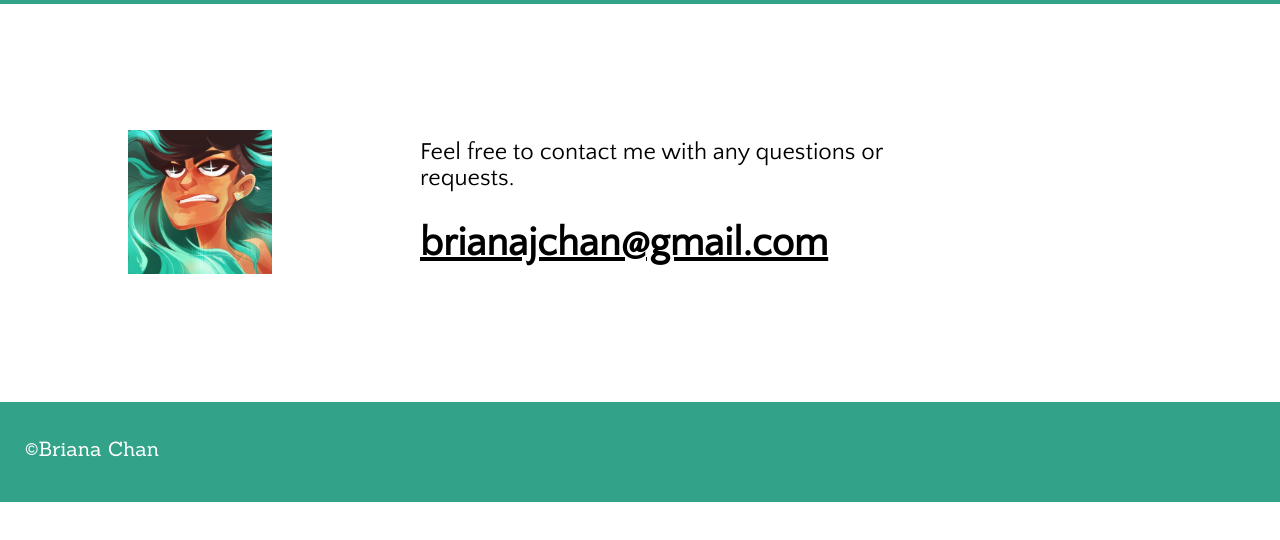
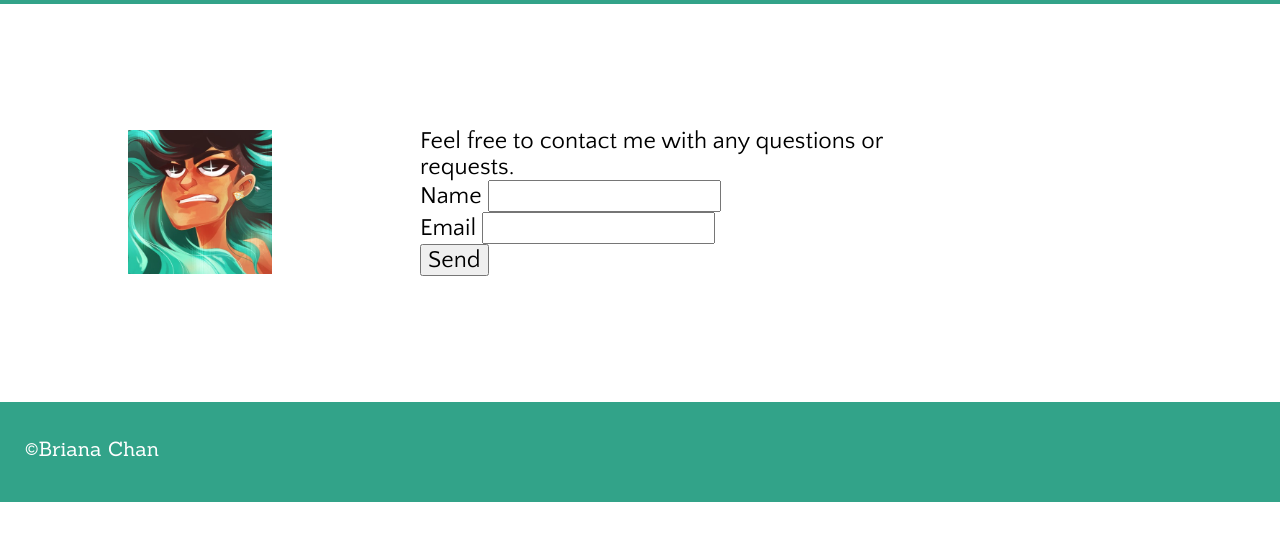
Before and after one commit to Coreylantz/brianachan.ca, a plain HTML site: page contact.html in a window 1280 px wide. Shown: the part 88-628 px from the top of the page. Drawn offline with Linux system fonts and the light colour scheme.

Commit message:
adding netlify form to site

```diff
--- a/contact.html
+++ b/contact.html
@@ -50,7 +50,18 @@
 							<img alt="" src="images/briana.jpg">
 							<div class="text">
 								<p>Feel free to contact me with any questions or requests.</p>
-								<a href="mailto:brianajchan@gmail.com"><h1>brianajchan@gmail.com</h1></a>
+								<!-- <a href="mailto:brianajchan@gmail.com">brianajchan@gmail.com</a> -->
+								<form name="contact" netlify>
+									<p>
+										<label>Name <input type="text" name="name" /></label>
+									</p>
+									<p>
+										<label>Email <input type="email" name="email" /></label>
+									</p>
+									<p>
+										<button type="submit">Send</button>
+									</p>
+								</form>
 							</div>
 					</section>
 			</main>
```
